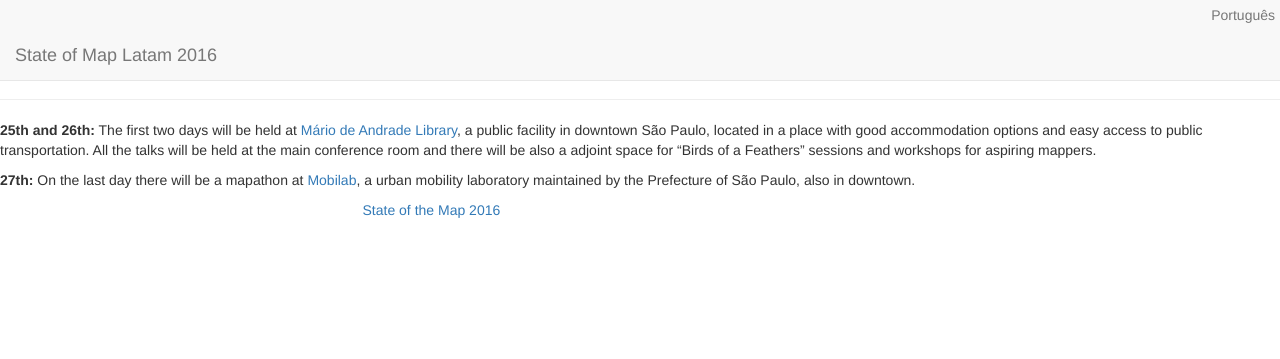
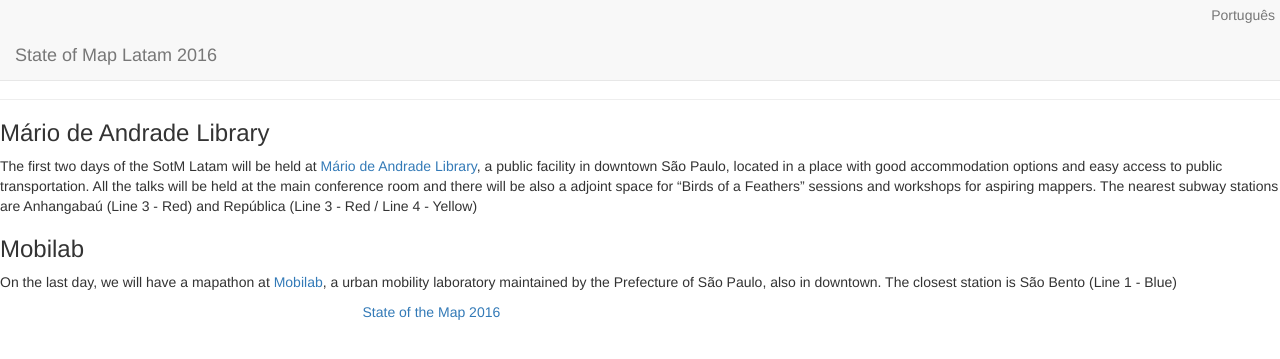
Before and after one commit to OSMLatam/sotm-2016, a Jekyll site: the page built from venue.md, in a window 1280 px wide. Shown: the top 359 px of the page. Built offline with Jekyll 4.4.1, drawn with Linux system fonts in a browser that asks for light colours.

Commit message:
improvements on venue pt and English pages

```diff
--- a/venue.md
+++ b/venue.md
@@ -6,6 +6,10 @@
 permalink: /venue/
 ---
 
-**25th and 26th:** The first two days will be held at [Mário de Andrade Library](https://www.openstreetmap.org/way/48661210), a public facility in downtown São Paulo, located in a place with good accommodation options and easy access to public transportation. All the talks will be held at the main conference room and there will be also a adjoint space for "Birds of a Feathers" sessions and workshops for aspiring mappers.
+### Mário de Andrade Library
 
-**27th:** On the last day there will be a mapathon at [Mobilab](http://mobilab.prefeitura.sp.gov.br/), a urban mobility laboratory maintained by the Prefecture of São Paulo, also in downtown.
+The first two days of the SotM Latam will be held at [Mário de Andrade Library](https://www.openstreetmap.org/way/48661210), a public facility in downtown São Paulo, located in a place with good accommodation options and easy access to public transportation. All the talks will be held at the main conference room and there will be also a adjoint space for "Birds of a Feathers" sessions and workshops for aspiring mappers. The nearest subway stations are Anhangabaú (Line 3 - Red) and República (Line 3 - Red / Line 4 - Yellow)
+
+### Mobilab
+
+On the last day, we will have a mapathon at [Mobilab](https://www.openstreetmap.org/node/4318465018), a urban mobility laboratory maintained by the Prefecture of São Paulo, also in downtown. The closest station is São Bento (Line 1 - Blue)
```
Also changed, not shown: pt/venue.md (+7 -1 lines).
